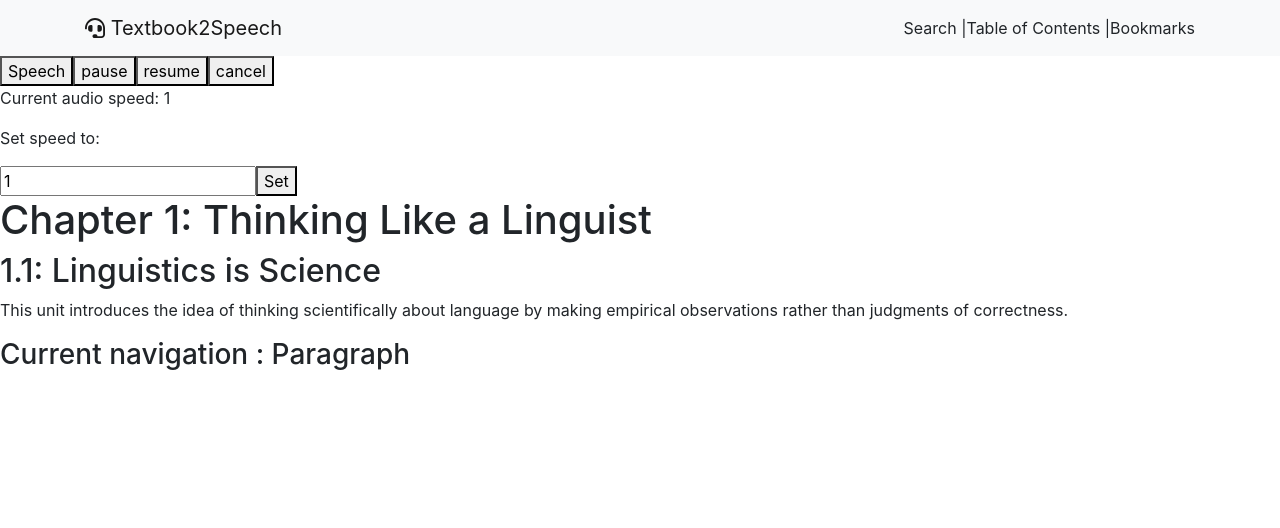
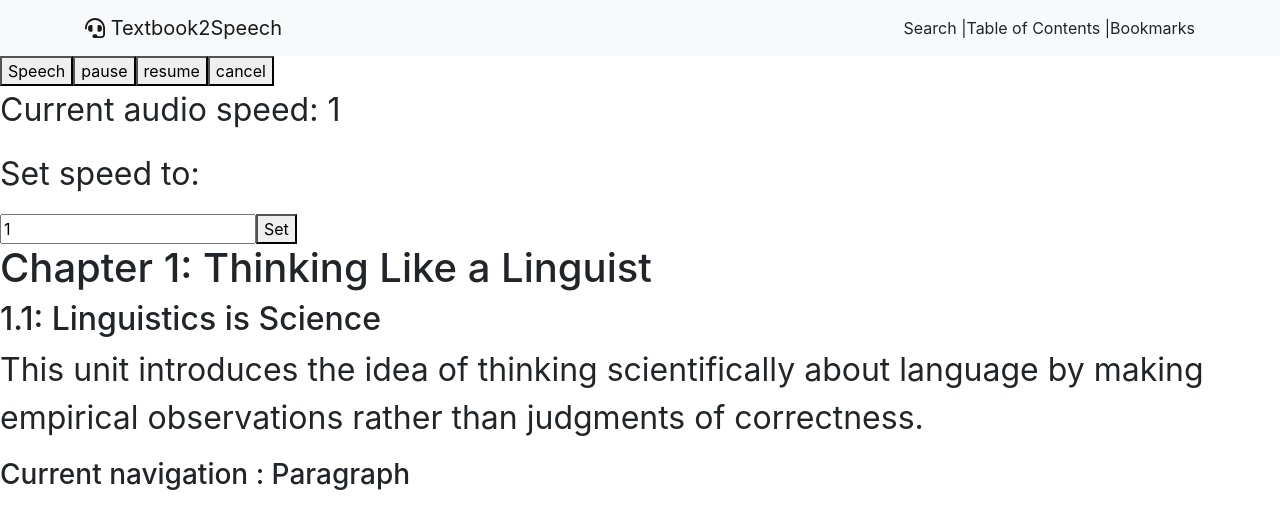
Before and after one commit to FrankSu1996/Textbook2Speech, a React (Create React App) app in the folder client/: page / in a window 1280 px wide. Shown: the top 528 px of the page. Built offline with nearby package versions, Linux system fonts and the light colour scheme; the HTML template or start-up script is replaced by a standard one.

Commit message:
increased font size and went to next chapter when current one finished

```diff
--- a/client/src/App.css
+++ b/client/src/App.css
@@ -49,6 +49,18 @@ div.footer {
   background-color: #bababa
 }
 
+/* make the font sizes bigger for all text*/
+h1 {
+  font-size: xx-large;
+}
+
+h2 {
+  font-size: xx-large;
+}
+
+p {
+  font-size: xx-large;
+}
 
 .jumbotron {
   /* soon. background-image: url("cutie.jpg");
```
